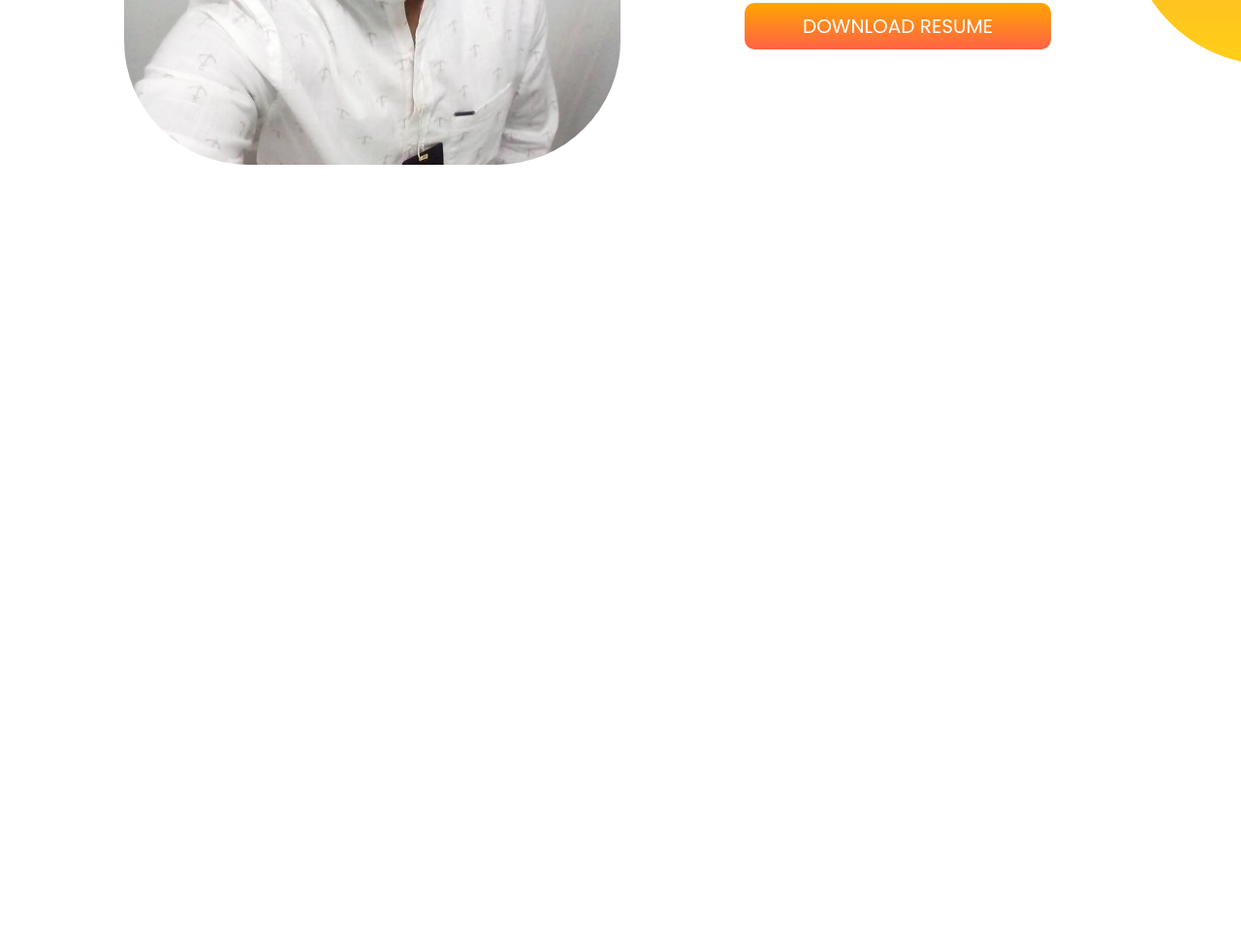
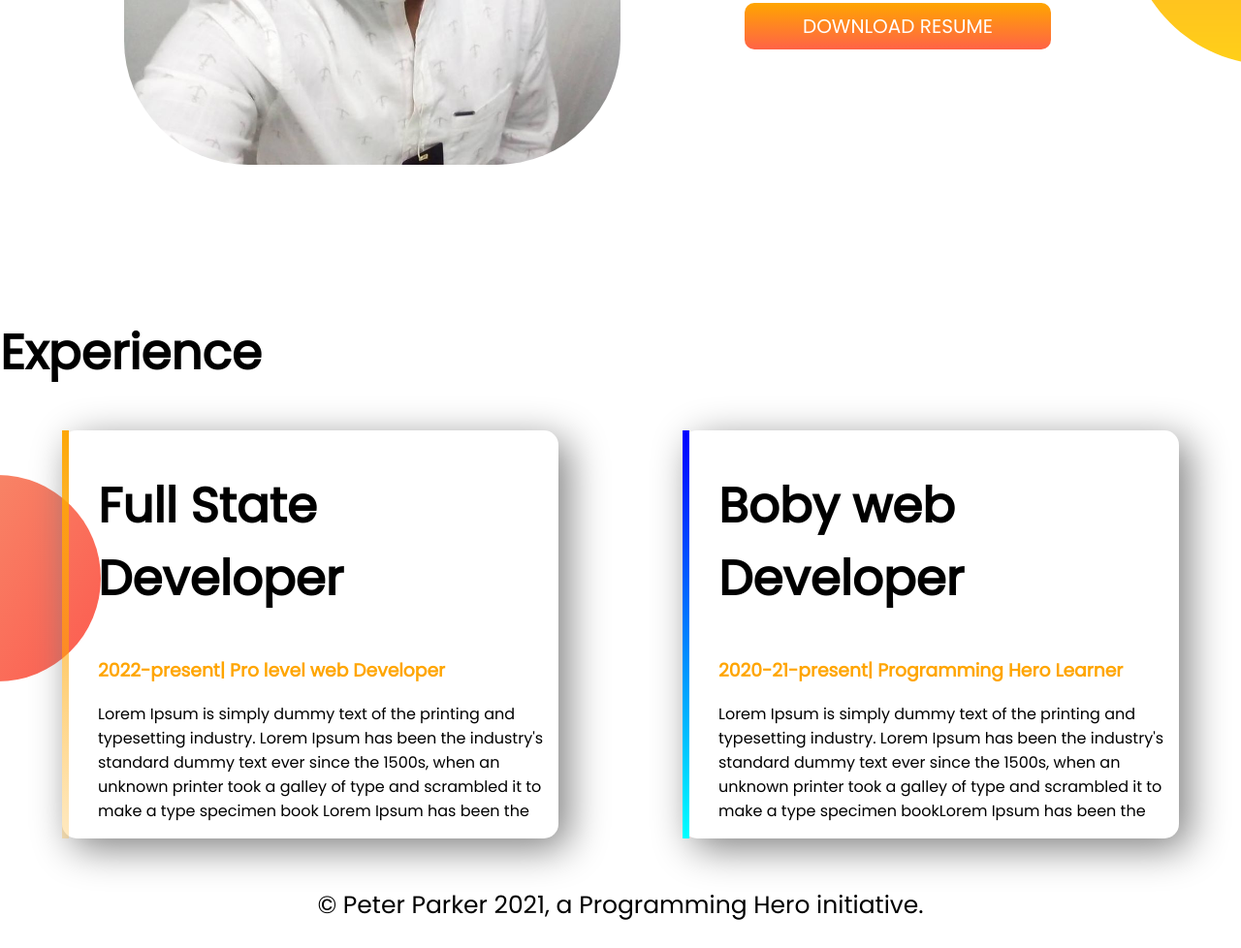
Before and after one commit to sajib-hossen/developer-portfolio, a plain HTML site: page index.html in a window 1280 px wide. Shown: the part 985-1963 px from the top of the page at 97% size. Before the commit the page ends 1312 px from the top, so only its background shows below. Drawn offline with Linux system fonts and the light colour scheme.

Commit message:
experience and footer added

```diff
--- a/index.html
+++ b/index.html
@@ -14,7 +14,7 @@
 </head>
 
 <body>
-    <section class="top-banner">
+    <section class="top-banner container-flexible">
 
         <div class="half-width">
 
@@ -30,7 +30,7 @@
             <img src="image/sajib.jpg" alt="">
         </div>
     </section>
-    <section class="dream-big">
+    <section class="dream-big container-flexible">
         <div class="half-width">
             <img src="image/sajib01.jpg" class="dream-image" alt="">
         </div>
@@ -44,6 +44,33 @@
                 Resume</a>
         </div>
     </section>
+    <section class="experience-area">
+        <h1> Experience</h1>
+        <div class="flexible-container">
+            <div id="web-experience" class="experience-item">
+                <h1>Full State Developer</h1>
+                <h3 class="boby-color">2022-present| Pro level web Developer</h3>
+
+                <p>Lorem Ipsum is simply dummy text of the printing and typesetting industry. Lorem Ipsum has been the
+                    industry's standard dummy text ever since the 1500s, when an unknown printer took a galley of type
+                    and
+                    scrambled it to make a type specimen book Lorem Ipsum has been the
+                </p>
+            </div>
+            <div id="boby-experience" class="experience-item">
+                <h1>Boby web Developer</h1>
+                <h3 class="boby-color">2020-21-present| Programming Hero Learner</h3>
+                <p>Lorem Ipsum is simply dummy text of the printing and typesetting industry. Lorem Ipsum has been the
+                    industry's standard dummy text ever since the 1500s, when an unknown printer took a galley of type
+                    and
+                    scrambled it to make a type specimen bookLorem Ipsum has been the
+                </p>
+            </div>
+        </div>
+    </section>
+    <footer>
+        <p>© Peter Parker 2021, a Programming Hero initiative.</p>
+    </footer>
 </body>
 
 </html>
--- a/style.css
+++ b/style.css
@@ -9,7 +9,7 @@ h1{
 .header{
     color: orange;
 }
-section{
+.container-flexible{
     display: flex;
     margin-bottom: 150px;
 }
@@ -48,3 +48,37 @@ section{
     background-repeat: no-repeat;
     background-position: right;
 }
+.flexible-container{
+    display: flex;
+}
+.boby-color{
+    color: orange;
+}
+.experience-item{
+    width: 40%;
+    box-shadow: 10px 10px 40px gray;
+    margin-left: 5%;
+    margin-right: 5%;
+    padding-left: 30px;
+    border-radius: 15px;
+}
+.experience-area{
+    background-image: url('image/exp-bg.png');
+    background-repeat: no-repeat;
+    background-position: left;
+}
+#web-experience{
+    border-left: 7px solid;
+    border-image: linear-gradient(rgb(253, 167, 7),rgba(255, 166, 0, 0.24));
+    border-image-slice: 1;
+}
+#boby-experience{
+    border-left: 7px solid;
+    border-image: linear-gradient(blue,cyan);
+    border-image-slice: 1;
+}
+footer p{
+    text-align: center;
+    margin-top: 50px;
+    font-size: 25px;
+}
```
